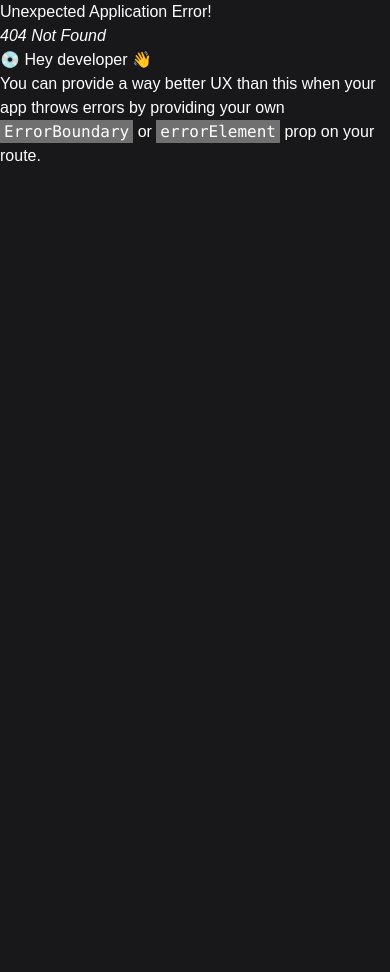
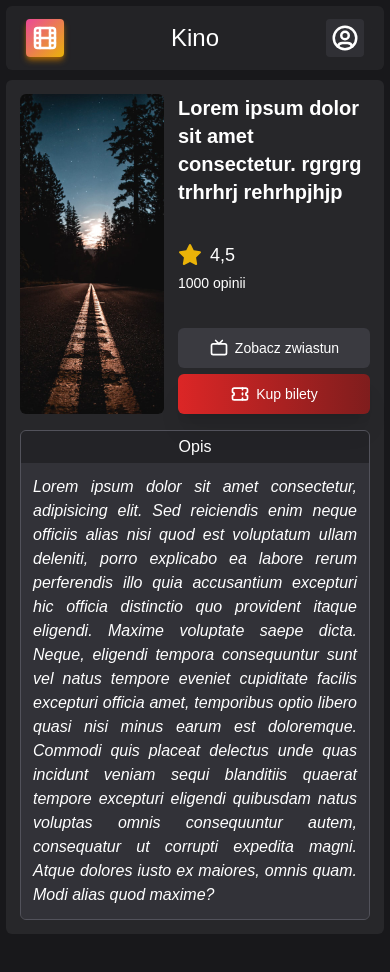
Before and after one commit to dawid-poradzinski/Cinema, a React (Create React App) app in the folder frontend/cinema-ticket-booking/: page /movie in a window 390 px wide. Before the commit this address had no page. Before the commit the page ends 844 px from the top, so only its background shows below. Built offline with nearby package versions, Linux system fonts and the light colour scheme.

Commit message:
Movie design for mobile

```diff
--- a/frontend/cinema-ticket-booking/src/admin/AddEditMovie.js
+++ b/frontend/cinema-ticket-booking/src/admin/AddEditMovie.js
@@ -106,7 +106,7 @@ const AddEditMovie = () => {
     }
 
     return (
-        <div className="flex flex-col w-full pt-20 lg:pt-24 pb-10 px-1.5 items-center">
+        <div className="pageMainDivStyle">
             <div className="adminMainContainer lg:mt-8">
                 <p className="adminParagraph">Dodaj lub edytuj film</p>
                 <div className="adminContentContainer">
--- a/frontend/cinema-ticket-booking/src/index.css
+++ b/frontend/cinema-ticket-booking/src/index.css
@@ -31,3 +31,7 @@ input, textarea {
 .adminContentContainer {
   @apply bg-zinc-800 p-5;
 }
+
+.pageMainDivStyle {
+  @apply flex flex-col w-full pt-20 lg:pt-24 pb-10 px-1.5 items-center;
+}
--- /dev/null
+++ b/frontend/cinema-ticket-booking/src/pages/Movie.jsx
@@ -0,0 +1,41 @@
+import { IconDeviceTv, IconStarFilled, IconTicket } from "@tabler/icons-react";
+
+const Movie = () => {
+    return (
+        <div className="pageMainDivStyle">
+            <div className="w-full rounded-md bg-zinc-800 flex flex-col p-3.5 space-y-4">
+                <div className="flex h-80">
+                    <div className="w-36 h-full bg-cover bg-center bg-no-repeat flex-shrink-0 rounded-md" style={{ backgroundImage: `url("example1.jpg")` }}></div>
+                    <div className="flex flex-col flex-grow ml-3.5 justify-between">
+                        <p className="font-bold text-xl line-clamp-4">Lorem ipsum dolor sit amet consectetur. rgrgrg trhrhrj rehrhpjhjp</p>
+                        <div className="flex flex-col space-y-1">
+                            <div className="flex space-x-2 text-lg items-center">
+                                <IconStarFilled className="text-yellow-500" />
+                                <p>4,5</p>
+                            </div>
+                            <p className="text-sm">1000 opinii</p>
+                        </div>
+                        <div className="flex flex-col space-y-1.5">
+                            <div className="customButton bg-zinc-700/80 flex items-center justify-center text-sm space-x-1.5">
+                                <IconDeviceTv size="20" />
+                                <p>Zobacz zwiastun</p>
+                            </div>
+                            <div className="customButton bg-gradient-to-r from-red-600 to-red-900 shadow-xl flex items-center justify-center text-sm space-x-1.5">
+                                <IconTicket size="20" />
+                                <p>Kup bilety</p>
+                            </div>
+                        </div>
+                    </div>
+                </div>
+                <div className="flex flex-col">
+                    <div className="rounded-md border border-zinc-600 overflow-hidden">
+                        <p className="text-center bg-zinc-900/20 py-1">Opis</p>
+                        <p className="text-justify italic p-3 bg-zinc-700/50">Lorem ipsum dolor sit amet consectetur, adipisicing elit. Sed reiciendis enim neque officiis alias nisi quod est voluptatum ullam deleniti, porro explicabo ea labore rerum perferendis illo quia accusantium excepturi hic officia distinctio quo provident itaque eligendi. Maxime voluptate saepe dicta. Neque, eligendi tempora consequuntur sunt vel natus tempore eveniet cupiditate facilis excepturi officia amet, temporibus optio libero quasi nisi minus earum est doloremque. Commodi quis placeat delectus unde quas incidunt veniam sequi blanditiis quaerat tempore excepturi eligendi quibusdam natus voluptas omnis consequuntur autem, consequatur ut corrupti expedita magni. Atque dolores iusto ex maiores, omnis quam. Modi alias quod maxime?</p>
+                    </div>
+                </div>
+            </div>
+        </div>
+    );
+}
+
+export default Movie;
```
Also changed, not shown: frontend/cinema-ticket-booking/src/index.js (+6 -1 lines).
